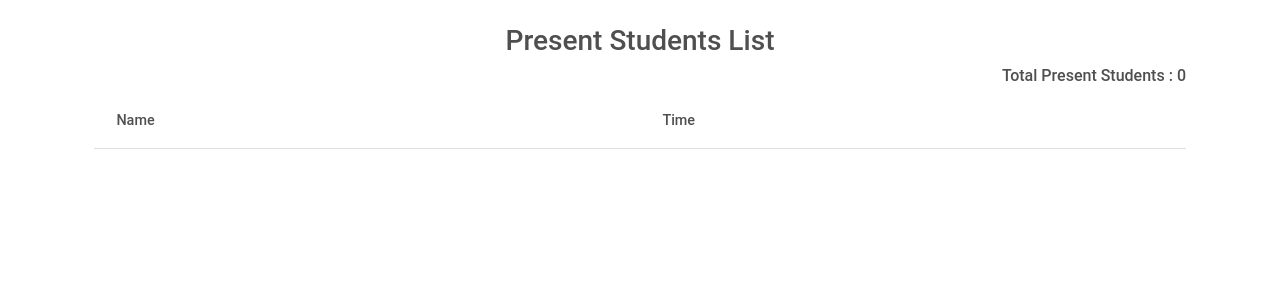
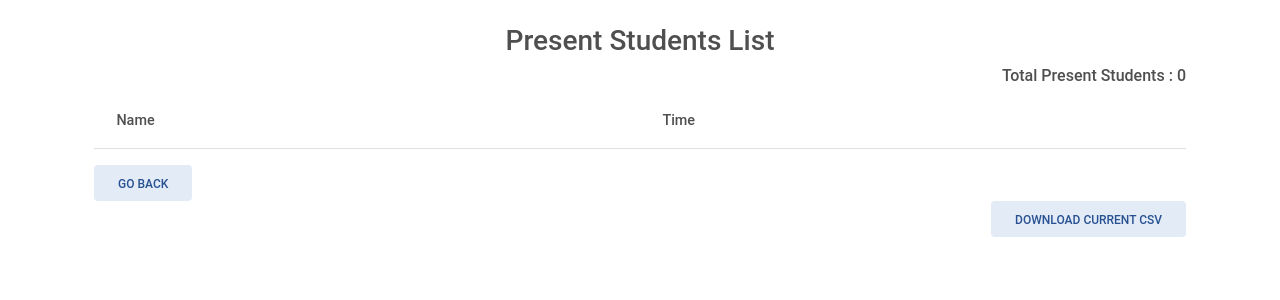
Before and after one commit to rohit85-cmd/sem7_project, a Flask app: page /list in a window 1280 px wide. Shown: the top 300 px of the page. Run offline with Flask 2, Linux system fonts and the light colour scheme; lists and menus that the app fills with data are empty; parts of the project's set-up code (start-up, migrations or seed data) failed here and were passed over.

Commit message:
Progress Till Phase1

```diff
--- a/2022-12-09.csv
+++ /dev/null
@@ -1 +0,0 @@
-Tejal Mane,06:21 PM
--- a/app.py
+++ b/app.py
@@ -1,4 +1,4 @@
-from flask import Flask, render_template, Response
+from flask import Flask, render_template, Response,send_file
 import cv2
 import face_recognition
 import numpy as np
@@ -6,7 +6,8 @@ import os
 from datetime import datetime
 import csv
 import smtplib
-import winsound
+import winsound,sys
+import imutils
 
 from dotenv import load_dotenv
 load_dotenv()
@@ -16,15 +17,23 @@ sender_email = os.getenv('mail')
 print(sender_email)
 # password = input(str("Enter your gmail password: "))
 password = os.getenv('password')
-server = smtplib.SMTP('smtp.gmail.com', 587)
-server.starttls()
-server.login(sender_email, password)
-print("Login successful to your gmail account")
 
 
+try:
+    server = smtplib.SMTP('smtp.gmail.com', 587)
+    server.starttls()
+    server.login(sender_email, password)
+    print("Login successful to your gmail account")
+except smtplib.SMTPAuthenticationError:
+
+    print("Either Password is wrong or there is no network connection")
+    sys.exit()
+
 app = Flask(__name__)
+# url = 'http://192.168.121.76:8080/video'
+camera = cv2.VideoCapture(0)
 
-camera = cv2.VideoCapture(0)
+
 
 ### implemented dictionary ###
 nameMail = {'Rohit Jindamwar': 'rohitjindamwar123@gmail.com',
@@ -84,13 +93,12 @@ count = 0
 def generate_frames():
 
     while True:
-
-        # read the camera frame
         success, frame = camera.read()
         if not success:
             break
         else:
             imgS = cv2.resize(frame, (0, 0), None, 0.25, 0.25)
+            # imgS = cv2.resize(frame, (176,144))
             imgS = cv2.cvtColor(imgS, cv2.COLOR_BGR2RGB)  # converted to RGB
 
             if check:
@@ -125,15 +133,13 @@ def generate_frames():
                         print(name)
                         sound()
 
-                        current_time = now.strftime("%I:%M %p")
+                        current_time = now.strftime("%I:%M:%S %p")
                         if name not in presenty:
                             presenty[name]=current_time
                         students.remove(name)
 
 
-
-
-                        with open(currentDate+'.csv', 'w+', newline='') as f:
+                        with open(currentDate+'.csv', 'a', newline='') as f:
                             lnwriter = csv.writer(f)
                             lnwriter.writerow([name,current_time])
 
@@ -142,14 +148,15 @@ def generate_frames():
                             server.sendmail(sender_email,nameMail[name] , message)
                             print("Email sent to ", nameMail[name])
 
-        if(cv2.waitKey(1)& 0xFF==ord('q')):
+        if(cv2.waitKey(1)==27):
             break
+
 
         ret, buffer = cv2.imencode('.jpg', frame)
         frame = buffer.tobytes()
 
-        yield (b'--frame\r\n'
-               b'Content-Type: image/jpeg\r\n\r\n' + frame + b'\r\n')
+        yield (b'--frame\r\n'b'Content-Type: image/jpeg\r\n\r\n' + frame + b'\r\n')
+    cv2.destroyAllWindows()
 
 
 
@@ -168,5 +175,13 @@ def video():
     return Response(generate_frames(), mimetype='multipart/x-mixed-replace; boundary=frame')
 
 
+@app.route('/download')
+def download_file():
+    now = datetime.now()
+    currentDate = now.strftime("%Y-%m-%d")
+    p = currentDate+".csv"
+
+    return send_file(p,as_attachment=True)
+
 if __name__ == "__main__":
     app.run(debug=True)
--- a/templates/faceRecognition.html
+++ b/templates/faceRecognition.html
@@ -8,7 +8,7 @@
   href="https://cdnjs.cloudflare.com/ajax/libs/mdb-ui-kit/6.0.1/mdb.min.css"
   rel="stylesheet"
 />
-    <title>Login</title>
+    <title>Face Recognition page</title>
 </head>
 <body>
 
@@ -17,7 +17,7 @@
   </nav>
 
   <div class="h-100 py-5 d-flex align-items-center justify-content-center container">
-    <img alt="Loading..." src="{{ url_for('video') }}"/>
+    <img alt="Loading..." src="{{ url_for('video') }}" style="width:1000,height=1800"/>
     <div class="px-5">
       <p>Click Below button to see present students</p>
       <a href="/list"><button type="button" class="btn btn-secondary">Click Here</button></a>
--- a/templates/presenty.html
+++ b/templates/presenty.html
@@ -6,7 +6,7 @@
   <meta http-equiv="X-UA-Compatible" content="IE=edge">
   <meta name="viewport" content="width=device-width, initial-scale=1.0">
   <link href="https://cdnjs.cloudflare.com/ajax/libs/mdb-ui-kit/6.0.1/mdb.min.css" rel="stylesheet" />
-  <title>Document</title>
+  <title>Prsentee Page</title>
 </head>
 
 <body>
@@ -21,18 +21,14 @@
       <table class="table table-fixed">
         <thead>
           <tr>
-            <!-- <th scope="col">Sr No</thscope></th> -->
             <th scope="col">Name</th>
             <th scope="col">Time</th>
-
           </tr>
         </thead>
         {% for item in present %}
-
-
         <tbody>
           <tr>
-            <!-- <td>{{ length-1 }}</td> -->
+
             <td>{{ item }}</td>
             <td>{{ present[item] }}</td>
 
@@ -43,7 +39,14 @@
       {% endfor %}
     </table>
     </div>
-
+    <div>
+      <div style ="text-align: left;">
+        <a href="/"><button type="button" class="btn btn-secondary">Go Back</button></a>
+      </div>
+      <div style ="text-align: right;">
+        <a href="{{ url_for('download_file') }}"><button type="button" class="btn btn-secondary">Download Current csv</button></a>
+      </div>
+    </div>
   </div>
 </body>
 
```
Also changed, not shown: templates/download.html (added, +12 -0 lines), imagesDatabase/WhatsApp Image 2022-12-09 at 11.56.28 PM.jpeg (deleted).
